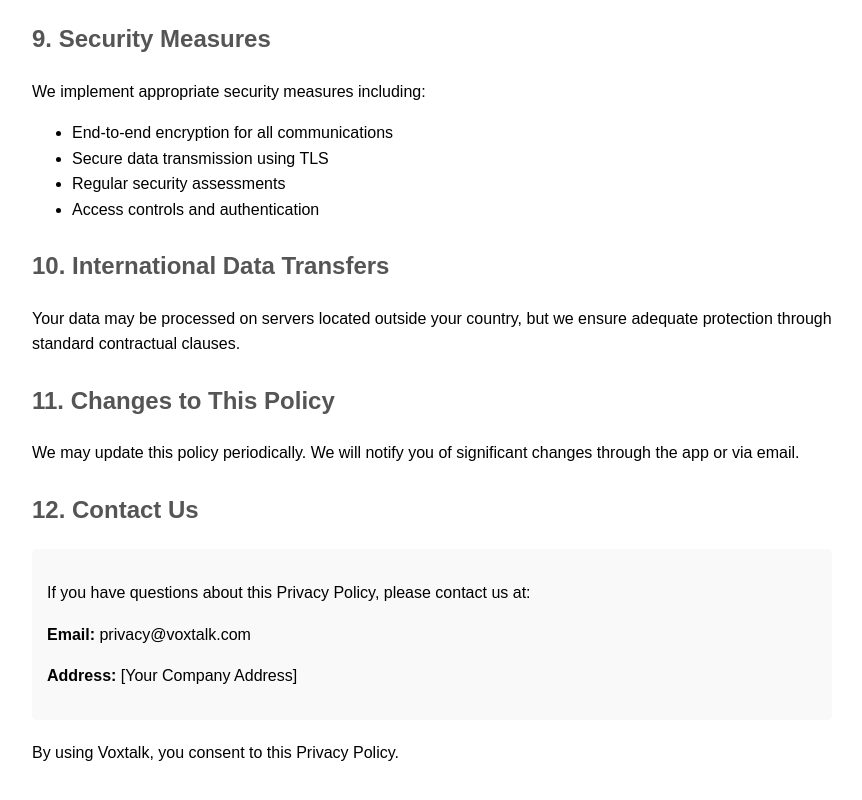
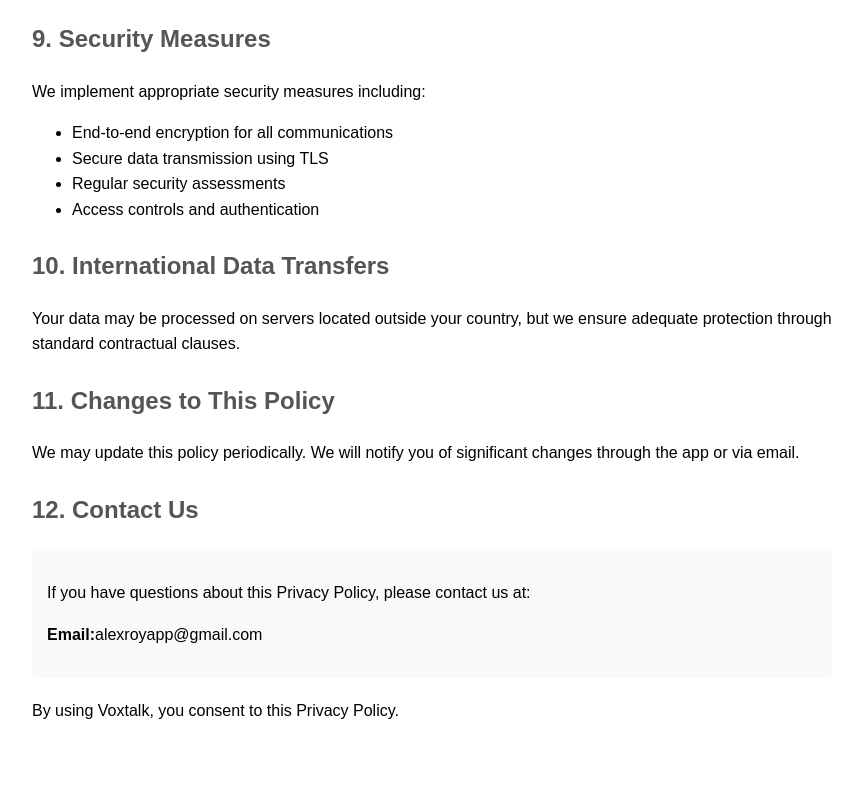
Before and after one commit to RanaUmer1/voxtalk_privacy, a plain HTML site: page index.html in a window 1280 px wide. Shown: the part 2017-2817 px from the top of the page, without its empty margins (208-1070 px from the left). After the commit the page ends 2777 px from the top, so only its background shows below. Drawn offline with Linux system fonts and the light colour scheme.

Commit message:
Update index.html

```diff
--- a/index.html
+++ b/index.html
@@ -109,8 +109,8 @@
     <h2>12. Contact Us</h2>
     <div class="contact-info">
         <p>If you have questions about this Privacy Policy, please contact us at:</p>
-        <p><strong>Email:</strong> privacy@voxtalk.com</p>
-        <p><strong>Address:</strong> [Your Company Address]</p>
+        <p><strong>Email:</strong>alexroyapp@gmail.com</p>
+
     </div>
 
     <p>By using Voxtalk, you consent to this Privacy Policy.</p>
```
